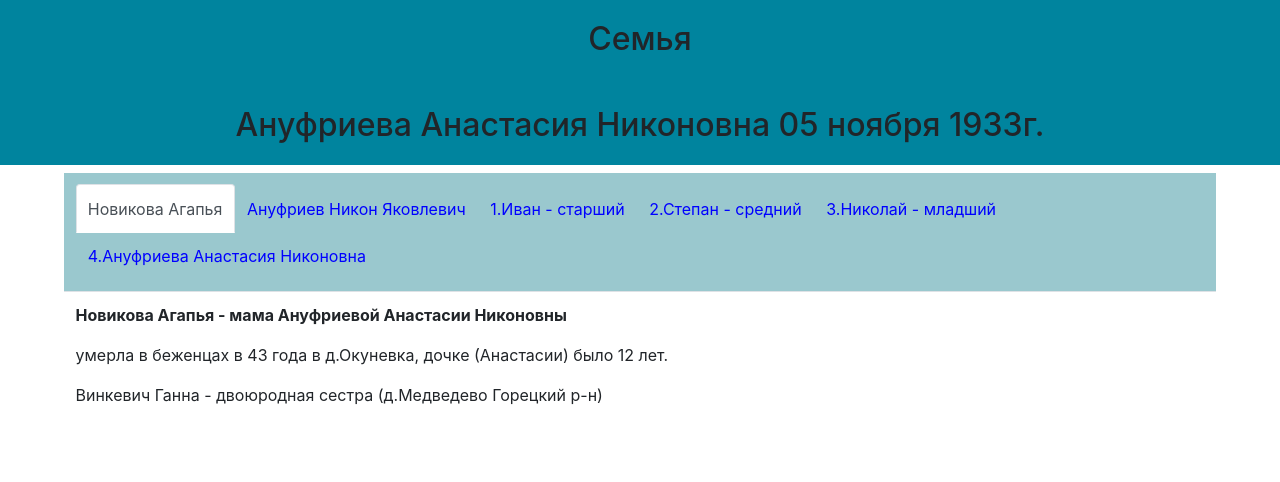
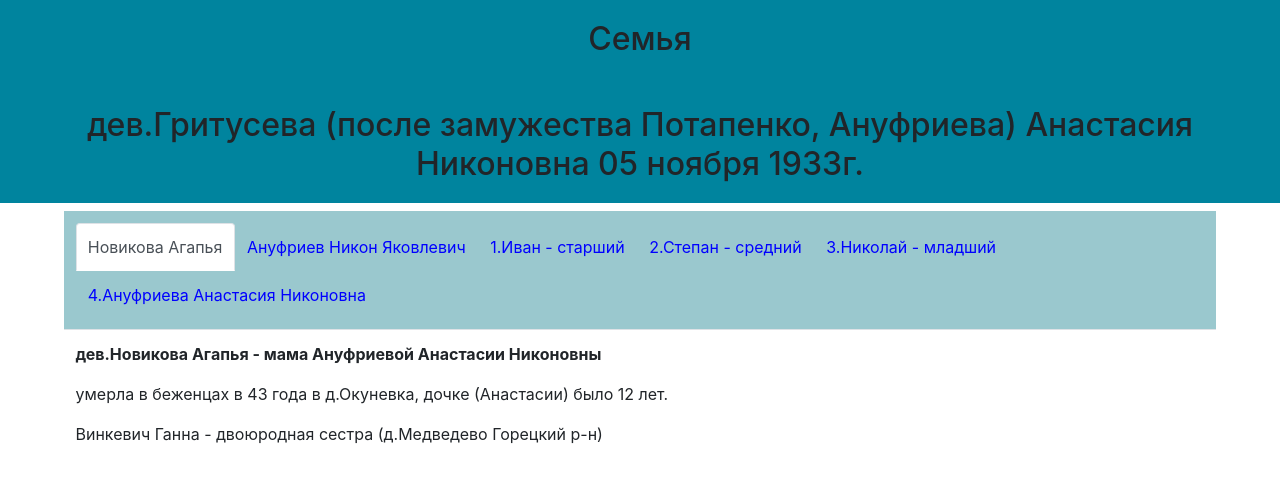
Before and after one commit to anastashin5/Family, a plain HTML site: page index.html in a window 1280 px wide. Drawn offline with nearby package versions, Linux system fonts and the light colour scheme.

Commit message:
Update index.html
Ch

```diff
--- a/index.html
+++ b/index.html
@@ -14,7 +14,7 @@
 	<body>
 		<header>
 			<h2>Семья</h2>
-			<h2>Ануфриева Анастасия Никоновна 05 ноября 1933г.</h2>
+			<h2>дев.Гритусева (после замужества Потапенко, Ануфриева) Анастасия Никоновна 05 ноября 1933г.</h2>
 		</header>
 		<section>
 
@@ -34,7 +34,7 @@
 					<div class="tab-content" id="nav-tabContent">
 						<div class="tab-pane fade show active" id="nav-about" role="tabpanel" aria-labelledby="nav-about-tab">
 							<div class="topic1">
-								<p style="font-weight:bold">Новикова Агапья - мама Ануфриевой Анастасии Никоновны</p><p>умерла в беженцах в 43 года в д.Окуневка, дочке (Анастасии) было 12 лет.</p>
+								<p style="font-weight:bold">дев.Новикова Агапья - мама Ануфриевой Анастасии Никоновны</p><p>умерла в беженцах в 43 года в д.Окуневка, дочке (Анастасии) было 12 лет.</p>
 								<p>Винкевич Ганна - двоюродная сестра (д.Медведево Горецкий р-н)</p>
 							</div>
 						</div>
```
